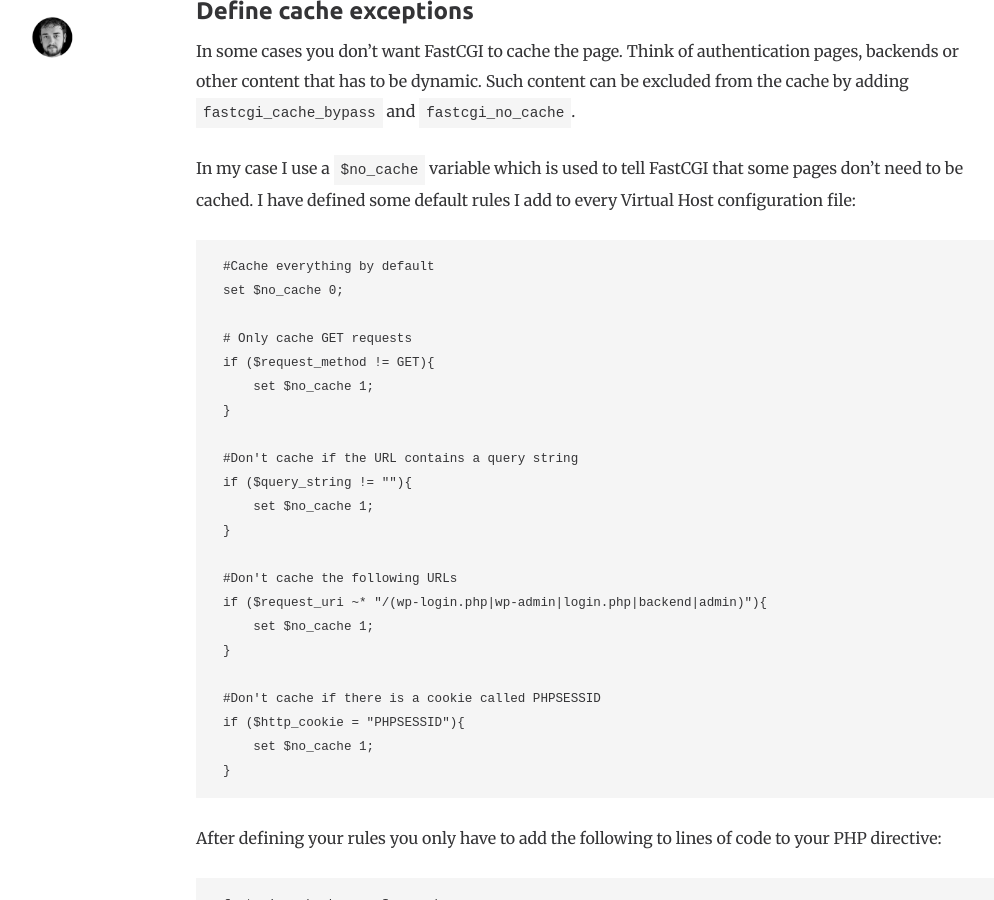
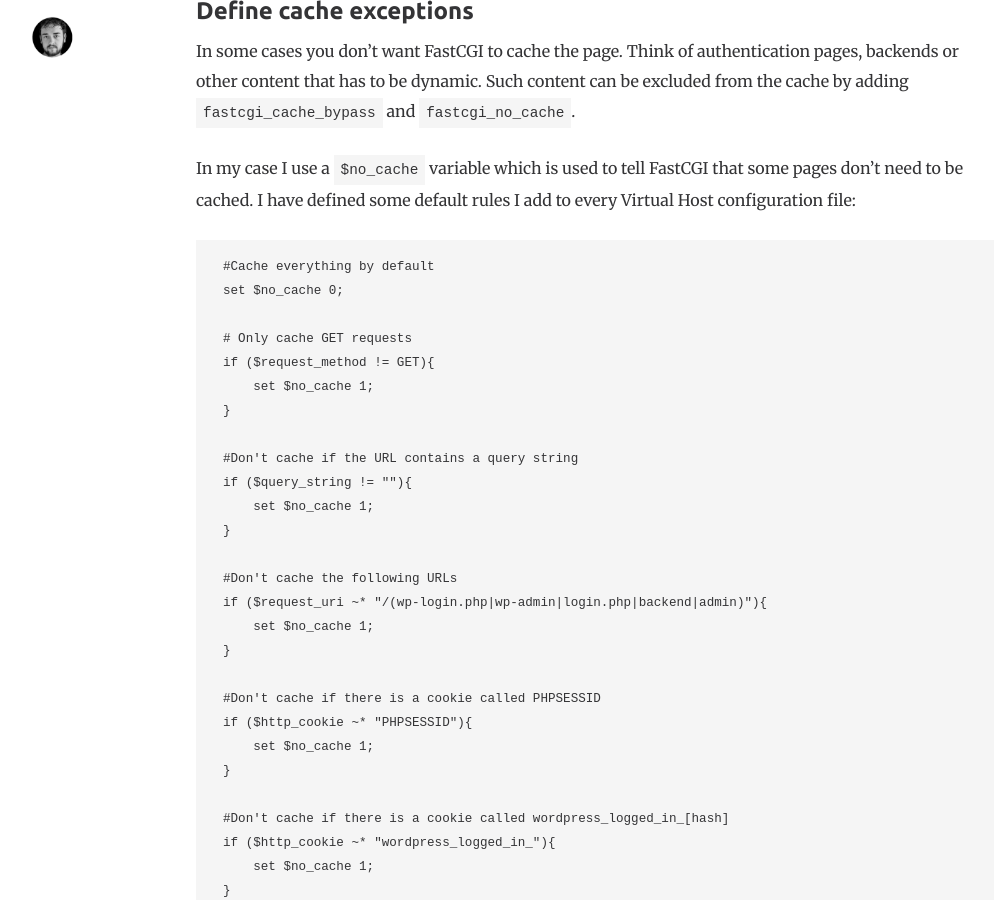
Before and after one commit to dirkgroenen/dirkgroenen.github.io, a Jekyll site: the page built from _posts/2015-05-28-setup-a-stunning-nginx-php5-fpm-cache-with-fastcgi.markdown, in a window 1280 px wide and 900 px high, scrolled down 3536 px. Shown: the whole window, without its empty margins (44-1038 px from the left). Built offline with Jekyll 4.4.1, drawn with Linux system fonts in a browser that asks for light colours; nearby versions of some CDN libraries; some web fonts are replaced; library files that are not in the unit come from our copies; comment, search, counter and statistics services are not loaded.

Commit message:
Added wordpress bypass

````diff
--- a/_posts/2015-05-28-setup-a-stunning-nginx-php5-fpm-cache-with-fastcgi.markdown
+++ b/_posts/2015-05-28-setup-a-stunning-nginx-php5-fpm-cache-with-fastcgi.markdown
@@ -129,7 +129,12 @@ if ($request_uri ~* "/(wp-login.php|wp-admin|login.php|backend|admin)"){
 }
 
 #Don't cache if there is a cookie called PHPSESSID
-if ($http_cookie = "PHPSESSID"){
+if ($http_cookie ~* "PHPSESSID"){
+    set $no_cache 1;
+}
+
+#Don't cache if there is a cookie called wordpress_logged_in_[hash]
+if ($http_cookie ~* "wordpress_logged_in_"){
     set $no_cache 1;
 }
 ```
````
